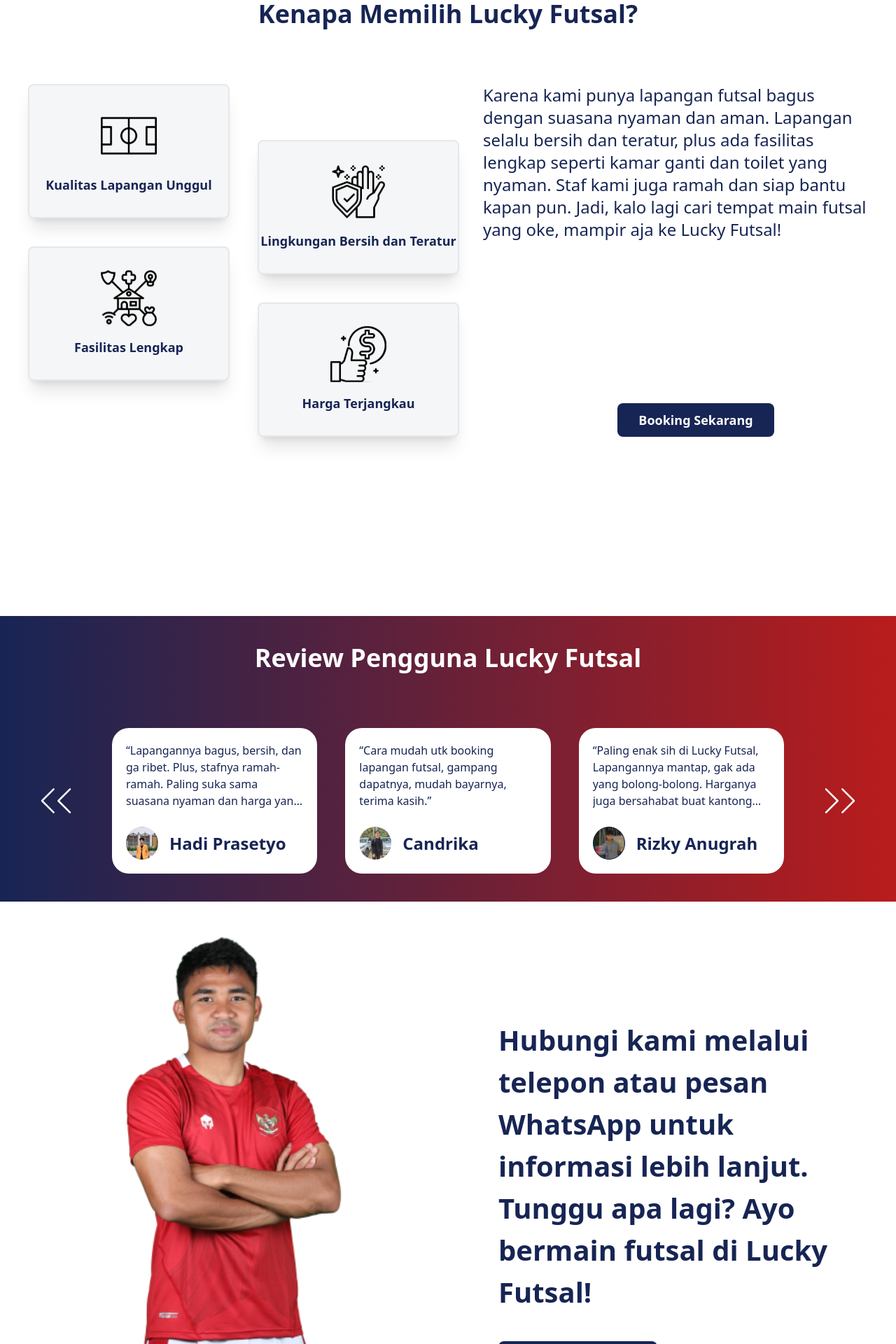
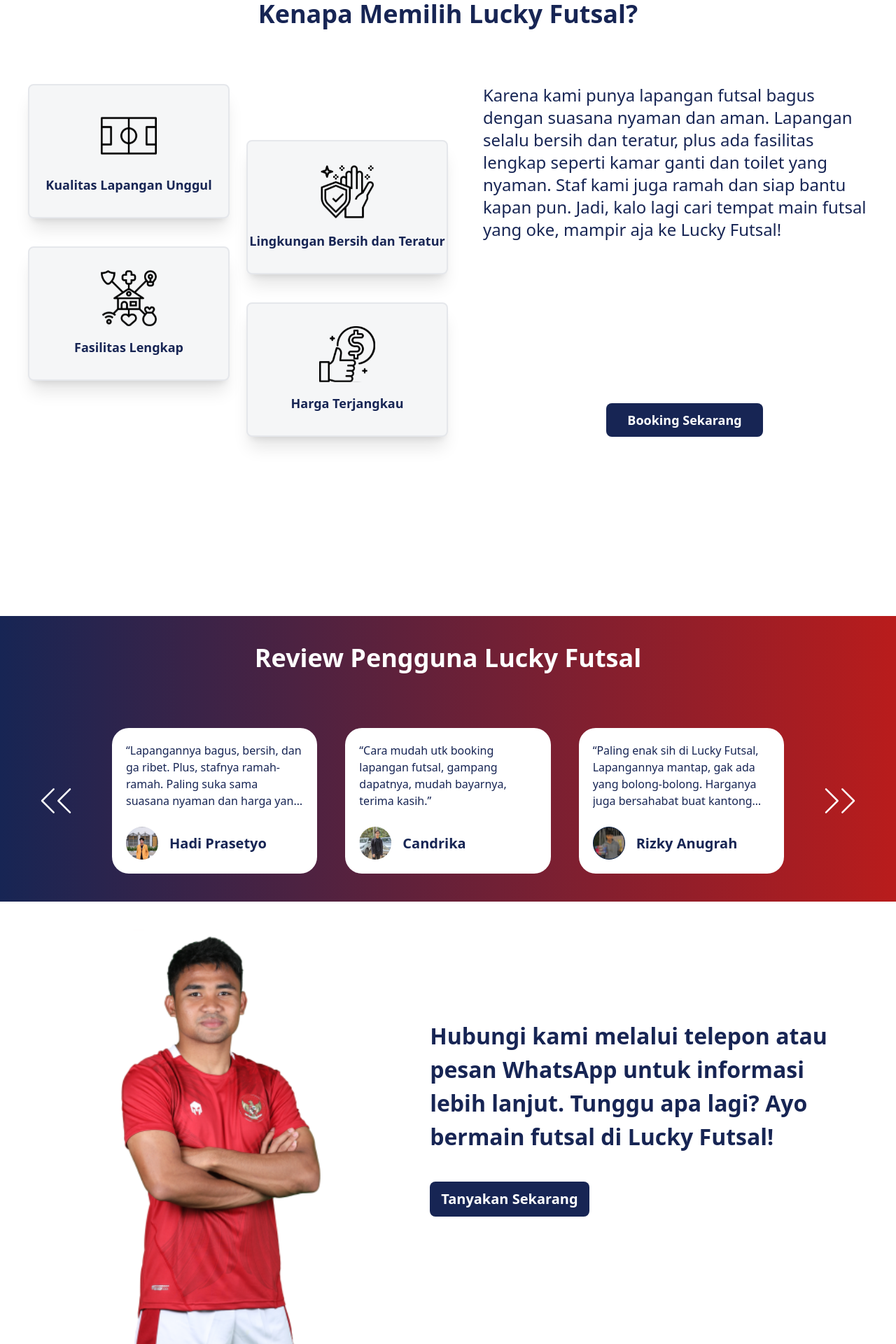
Before and after one commit to syarifsakur/Sahakara, a React (Vite) app in the folder fe/: page / in a window 1280 px wide. Shown: the part 700-2620 px from the top of the page at 70% size. Built offline with nearby package versions, Linux system fonts and the light colour scheme.

Commit message:
changes2

```diff
--- a/fe/src/components/Navbar/index.jsx
+++ b/fe/src/components/Navbar/index.jsx
@@ -30,7 +30,7 @@ const Navbar = () => {
     className="sm:hidden w-6  h-6 hover:cursor-pointer"
     onClick={toggleMobile}
   />
-  <div className="sm:hidden  bg-blue-950 -mr-20 -ml-[200px] px-5 py-4 gap-2 mt-2">
+  <div className="sm:hidden sticky top-0  bg-blue-950 -mr-20 -ml-[200px] px-5 py-4 gap-2 mt-2">
     <ul className="  text-xl flex flex-col items-start ">
       <li><a href="/" className={location.pathname === '/' ? activeLinkClass : ''}>Beranda</a></li>
       <li><a href="/jadwal" className={location.pathname === '/jadwal' ? activeLinkClass : ''}>Jadwal &amp; Harga</a></li>
--- a/fe/src/components/card/reviewPengguna/index.jsx
+++ b/fe/src/components/card/reviewPengguna/index.jsx
@@ -4,7 +4,7 @@ const CardReview = ({text,fp,nama}) => {
       <h1 className="line-clamp-4 text-base">{text}</h1>
       <div className="flex items-center justify-start gap-x-4  font-bold">
         <img src={fp} alt="" />
-        <h1 className="text-2xl">{nama}</h1>
+        <h1 className="text-xl">{nama}</h1>
       </div>
     </div>
   )
--- a/fe/src/features/Beranda/Main2/index.jsx
+++ b/fe/src/features/Beranda/Main2/index.jsx
@@ -1,31 +1,48 @@
-import CardMain2 from "../../../components/card/Main2"
-import lapangan from "../../../assets/football.svg"
-import protect from "../../../assets/protect.svg"
-import welfare from "../../../assets/welfare.svg"
-import bestprice from "../../../assets/best-price.svg"
-import Button from "../../../components/Button"
+import CardMain2 from "../../../components/card/Main2";
+import lapangan from "../../../assets/football.svg";
+import protect from "../../../assets/protect.svg";
+import welfare from "../../../assets/welfare.svg";
+import bestprice from "../../../assets/best-price.svg";
+import Button from "../../../components/Button";
 const Main2 = () => {
   return (
     <div className=" h-lvh mx-10 my-20 poppins ">
-        <h1 className="flex justify-center text-xl lg:text-4xl text-blue-950 font-bold">Kenapa Memilih Lucky Futsal?</h1>
-        <div className="flex justify-between mt-20 ">
-            <div className="flex lg:flex-wrap lg:max-w-2xl gap-2 lg:gap-10 ">
+      <h1 className="flex justify-center text-xl lg:text-4xl text-blue-950 font-bold">
+        Kenapa Memilih Lucky Futsal?
+      </h1>
+      <div className="flex justify-between mt-20">
+        <div className="flex lg:flex-wrap lg:max-w-2xl gap-2 lg:gap-6 ">
           <div className="flex flex-col lg:gap-y-10">
-                <CardMain2 text="Kualitas Lapangan Unggul" img={lapangan} ></CardMain2>
-                <CardMain2 text="Fasilitas Lengkap" img={welfare}  ></CardMain2>
+            <CardMain2
+              text="Kualitas Lapangan Unggul"
+              img={lapangan}
+            ></CardMain2>
+            <CardMain2 text="Fasilitas Lengkap" img={welfare}></CardMain2>
           </div>
           <div className="flex flex-col lg:gap-y-10 lg:mt-20">
-                <CardMain2 text="Lingkungan Bersih dan Teratur" img={protect} ></CardMain2>
-                <CardMain2 text="Harga Terjangkau" img={bestprice} ></CardMain2>
+            <CardMain2
+              text="Lingkungan Bersih dan Teratur"
+              img={protect}
+            ></CardMain2>
+            <CardMain2 text="Harga Terjangkau" img={bestprice}></CardMain2>
           </div>
         </div>
         <div className="max-w-40 lg:max-w-[550px] w-[900px] text-sm sm:text-lg text-blue-950 lg:text-2xl flex flex-col justify-between">
-                <h1>Karena kami punya lapangan futsal bagus dengan suasana nyaman dan aman. Lapangan selalu bersih dan teratur, plus ada fasilitas lengkap seperti kamar ganti dan toilet yang nyaman. Staf kami juga ramah dan siap bantu kapan pun. Jadi, kalo lagi cari tempat main futsal yang oke, mampir aja ke Lucky Futsal!</h1>
+          <h1>
+            Karena kami punya lapangan futsal bagus dengan suasana nyaman dan
+            aman. Lapangan selalu bersih dan teratur, plus ada fasilitas lengkap
+            seperti kamar ganti dan toilet yang nyaman. Staf kami juga ramah dan
+            siap bantu kapan pun. Jadi, kalo lagi cari tempat main futsal yang
+            oke, mampir aja ke Lucky Futsal!
+          </h1>
 
-                <Button  className=" bg-blue-950 mt-10 md:mt-20 h-8 md:h-10 lg:h-12 w-40 lg:w-56 text-xs md:text-sm lg:text-lg hover:bg-blue-700 ml-48" text="Booking Sekarang" ></Button>
+          <Button
+            className=" bg-blue-950 mt-10 md:mt-20 h-8 md:h-10 lg:h-12 w-40 lg:w-56 text-xs md:text-sm lg:text-lg hover:bg-blue-700 ml-44"
+            text="Booking Sekarang"
+          ></Button>
         </div>
       </div>
     </div>
-  )
-}
-export default Main2
+  );
+};
+export default Main2;
--- a/fe/src/features/Beranda/Main4/index.jsx
+++ b/fe/src/features/Beranda/Main4/index.jsx
@@ -4,10 +4,10 @@ import Button from "../../../components/Button";
 
 const Main4 = () => {
   return (
-    <div className="mx-20 mt-10 poppins flex justify-between gap-x-40">
-      <img src={asnawi} alt="asnawi.svg" />
+    <div className="mx-20 mt-10 poppins flex justify-between gap-x-24">
+      <img src={asnawi} alt="asnawi.svg" className="h-[700px]"/>
       <div className="flex flex-col gap-y-10">
-        <h1 className="font-bold text-blue-950 text-[40px] mt-32">
+        <h1 className="font-bold text-blue-950 text-[32px] mt-32">
           Hubungi kami melalui telepon atau pesan WhatsApp untuk informasi lebih
           lanjut. Tunggu apa lagi? Ayo bermain futsal di Lucky Futsal!
         </h1>
```
Lines whose indentation alone changed are shown as unchanged.
